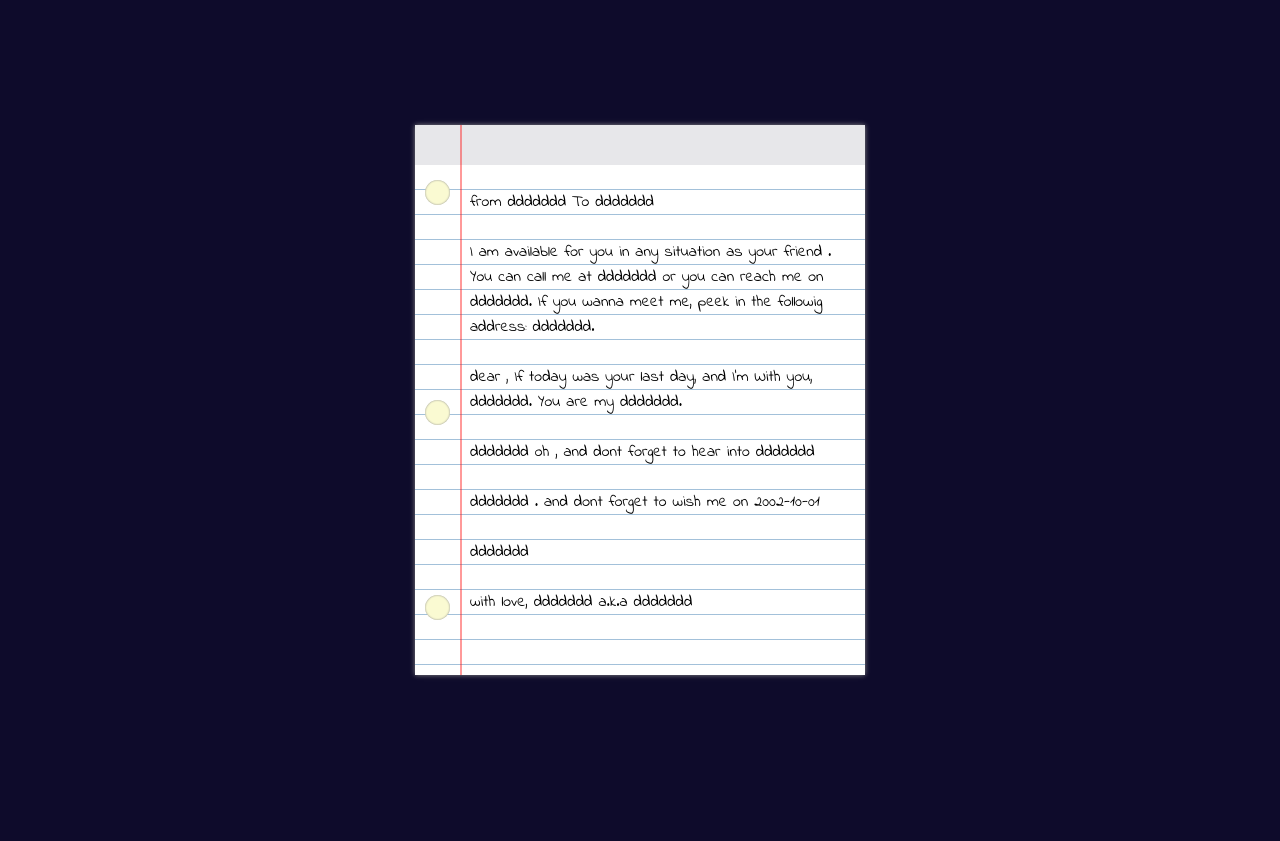
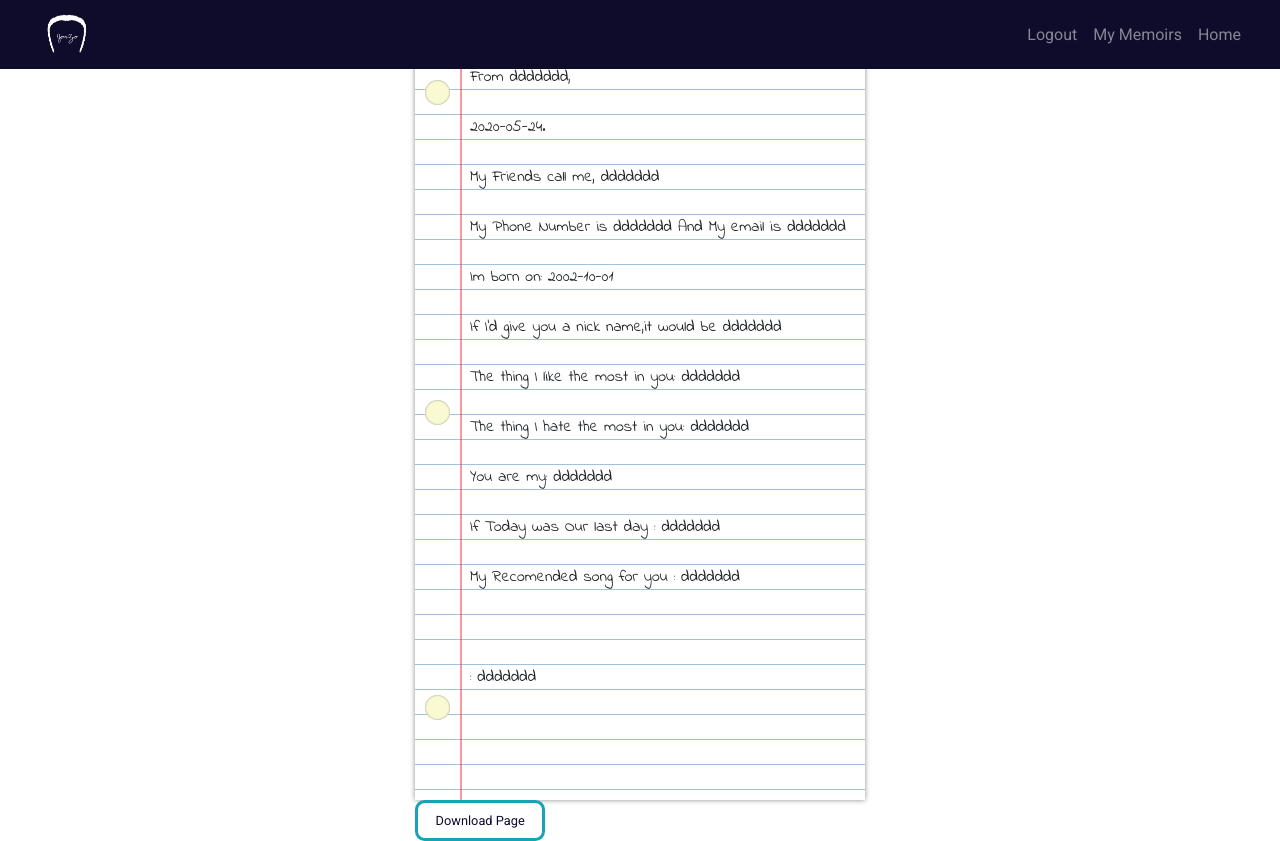
Before and after one commit to AadharshAadhithya/Jurzo, a Flask app: page /slam/1 in a window 1280 px wide. Before the commit the page ends 678 px from the top, so only its background shows below. Run offline with Flask 2, Linux system fonts and the light colour scheme; a user stored in the database is signed in; data comes from the database, SQL or seed files in the repository; both versions use the stored data as it was after the commit; some libraries are stand-ins or nearby versions.

Commit message:
Stylying corrected. Ccaurosal Image changed. PDF feature enabled

```diff
--- a/Jurzo/routes.py
+++ b/Jurzo/routes.py
@@ -2,6 +2,9 @@
 from flask import *
 from Jurzo.fourms import RegistrationForm , LoginForm,PageForm
 from Jurzo import jurzo
+import pdfkit
+
+
 
 from Jurzo.models import User, Page
 from Jurzo import db,bcrypt
@@ -95,3 +98,16 @@ def slam(slam_id):
         return render_template('slam.html' , slam=slam)
     else:
         abort(403)
+
+
+@jurzo.route('/slampdf/<slam_id>',methods=['GET','POST'])
+def pdfslam(slam_id):
+    slam=Page.query.get_or_404(slam_id)
+    if current_user == slam.owner:
+        slam_html = render_template('new_pdf.html',slam=slam)
+        slam_pdf = pdfkit.from_string(slam_html,False)
+
+        response = make_response(slam_pdf,False)
+        response.headers['Content-Type']='application/pdf'
+        response.headers['Content-Disposition']="inline; filename = out.pdf"
+        return response
--- a/Jurzo/static/slam.css
+++ b/Jurzo/static/slam.css
@@ -6,10 +6,10 @@ body {
 }
 .paper {
   position: absolute;
-  height: 550px;
+  height: 100%;
   width: 450px;
   background: rgba(255,255,255,0.9);
-  margin: -275px -225px;
+  margin: -400px -225px;
   left: 50%;
   top: 50%;
   box-shadow: 0px 0px 5px 0px #888;
@@ -57,3 +57,8 @@ body {
 .hole-bottom {
   bottom: 10%;
 }
+
+.btn{
+  color:#0e0b2b;
+
+}
--- a/Jurzo/static/style.css
+++ b/Jurzo/static/style.css
@@ -1,12 +1,11 @@
-@import url('https://fonts.googleapis.com/css2?family=Leckerli+One&display=swap');
-@import url('https://fonts.googleapis.com/css2?family=Lobster&display=swap');
 
+@import url('https://fonts.googleapis.com/css2?family=Lobster+Two&display=swap');
 
 
 body {
   overflow-x: hidden; /*--right gutter fix--*/
-  font-family: 'Leckerli One', cursive;
-  color: #505962S;
+  font-family: 'Lobster Two', cursive;
+
 }
 
 .navbar-brand img{
@@ -47,9 +46,10 @@ body {
 .btn{
   border-width: medium;
   border-radius: 0.6rem;
+  boder-color:#0e0d2c;
   padding: .5rem 1.1rem;
   font-size: .8rem;
-  color:white;
+  color:#0e0d2c;
 }
 
 h3.heading{
@@ -121,8 +121,8 @@ nav a{
 
 
 .cta-100 {
-  margin-top: 100px;
-  padding-left: 8%;
+  margin-top: 250%;
+  padding-left: 7%%;
   padding-top: 7%;
 }
 .col-md-4{
@@ -265,9 +265,7 @@ figure img{width:300px;}
   padding-left: 50%;
 }
 
-.md-form{
-  color:white;
-}
+
 
 .form-7{
    margin-left: 50%;
--- a/Jurzo/templates/home.html
+++ b/Jurzo/templates/home.html
@@ -44,7 +44,7 @@
 
                <div class="col-md-4">
                 <textarea id="form7" class="md-textarea form-control" rows="1"> domainname{{url_for('page',username=current_user.username)}}</textarea>
-               <label for="form7">Your Slam Link</label>
+               <label style="color: white" for="form7">Get your slam , and Share <br> with Friends </label>
              </div>
 
 
@@ -54,7 +54,7 @@
                <div class="col-md-4">
              </div>
 
-            <a onclick ="CopyText()" class="btn btn-outline-light">Get Your Slam</a>
+            <button onclick ="CopyText()"  class="btn btn-outline-light">Get Your Slam</button>
             {%else%}
             <h3 class="h3">lorem ipsum.</h3>
             <a class="btn btn-outline-light" href="{{url_for('register')}}">Get Started</a>
--- a/Jurzo/templates/layout.html
+++ b/Jurzo/templates/layout.html
@@ -11,6 +11,7 @@
   <link rel="stylesheet" href="https://use.fontawesome.com/releases/v5.0.8/css/solid.css">
   <link rel="stylesheet" type="text/css" href="{{url_for('static', filename='form.css')}}">
   <script type="text/javascript" src="{{url_for('static', filename='funcs.js')}}"></script>
+  <link href="https://fonts.googleapis.com/css2?family=Lobster+Two&display=swap" rel="stylesheet">
 </head>
 
 
--- a/Jurzo/templates/slam.html
+++ b/Jurzo/templates/slam.html
@@ -4,33 +4,161 @@
     <meta charset="UTF-8">
     <title>{{slam.name}}-{{ current_user.username}}</title>
     <link rel="stylesheet" type="text/css" href="{{url_for('static',filename='slam.css')}}">
+       <link rel="stylesheet" href="https://stackpath.bootstrapcdn.com/bootstrap/4.1.0/css/bootstrap.min.css">
+    <link rel="stylesheet" href="{{url_for('static', filename='style.css')}}">
+    <script src="https://ajax.googleapis.com/ajax/libs/jquery/3.3.1/jquery.min.js"></script>
+  <script src="https://cdnjs.cloudflare.com/ajax/libs/popper.js/1.12.9/umd/popper.min.js"></script>
+  <script src="https://maxcdn.bootstrapcdn.com/bootstrap/4.0.0/js/bootstrap.min.js"></script>
+  <link rel="stylesheet" href="https://use.fontawesome.com/releases/v5.0.8/css/solid.css">
+  <link rel="stylesheet" type="text/css" href="{{url_for('static', filename='form.css')}}">
+  <script type="text/javascript" src="{{url_for('static', filename='funcs.js')}}"></script>
+  <link href="https://fonts.googleapis.com/css2?family=Lobster+Two&display=swap" rel="stylesheet">
 </head>
 <body>
+
+  <nav class="navbar navbar-dark navbar-expand-md fixed-top">
+            <div class="container-fluid">
+                <a class="navbar-brand" href="{{url_for('home')}}"> <img src="{{url_for('static',filename='img/Loogo.png')}}" alt="Jorzo logo"> </a>
+
+                <button type="button" class="navbar-toggler" data-toggle="collapse" data-target="#menu">
+                    <span class="navbar-toggler-icon"></span>
+                </button>
+                    <div class="collapse navbar-collapse justify-content-end " id="menu">
+                        <ul class="navbar-nav ml-auto">
+
+                            {%if current_user.is_authenticated%}
+                            <li class="nav-item"><a href="{{url_for('logout')}}" class="nav-link">Logout</a></li>
+                            <li class="nav-item"><a href="{{url_for('memoirs')}}" class="nav-link">My Memoirs</a></li>
+                             <li class="nav-item"><a href="{{url_for('home')}}" class="nav-link">Home</a></li>
+
+                             {%endif%}
+
+
+
+
+
+
+                        </ul>
+                    </div>
+
+
+
+
+            </div>
+
+
+
+
+
+
+
+
+
+
+        </nav>
+
 
     <div class="paper">
   <div class="lines">
     <div class="text" contenteditable spellcheck="false">
 
-      from {{slam.name}} To  {{current_user.username}} <br /><br />
-      I am available for you in any situation as your friend . You can call me at {{slam.phone_num}} or you can reach me on {{slam.mail}}. If you wanna meet me, peek in the followig address:
-      {{slam.address}}.
+     From {{slam.name}},<br/><br/>
+
+     {{slam.date_created.date()}}. <br/><br/>
+
+     <span class='req'> My Friends call me, <span>
+      <span class='ans'> {{slam.pet_name}}</span>
 
       <br /><br />
 
-      dear {{slam.nickname}},
-      If today was your last day, and I'm With you, {{slam.lastd}}. You are my {{slam.what_us}}.
+      <span class='req'> My Phone Number is <span>
+      <span class='ans'> {{slam.phone_num}}</span>
+      <span class='req'> And My email is <span>
+      <span class='ans'> {{slam.mail}}</span>
       <br /><br />
 
-      {{slam.likes}} oh , and dont forget to hear into {{slam.Songs}}
+      {%if slam.birthday%}
+
+      <span class='req'> Im born on: <span>
+      <span class='ans'> {{slam.birthday}}</span>
+      <br /><br />
+
+
+      {%endif%}
+
+      {%if slam.nick_name%}
+
+      <span class='req'> If I'd give you a nick name,it would be  <span>
+      <span class='ans'> {{slam.nick_name}}</span>
+      <br /><br />
+
+
+      {%endif%}
+
+      {%if slam.likes%}
+
+      <span class='req'> The thing I like the most in you: <span>
+      <span class='ans'> {{slam.likes}}</span>
+      <br /><br />
+
+
+      {%endif%}
+
+      {%if slam.hates%}
+
+      <span class='req'> The thing I hate the most in you: <span>
+      <span class='ans'> {{slam.hates}}</span>
+      <br /><br />
+
+
+      {%endif%}
+
+       {%if slam.what_us%}
+
+      <span class='req'>You are my: <span>
+      <span class='ans'> {{slam.what_us}}</span>
+      <br /><br />
+
+
+      {%endif%}
+
+       {%if slam.lastd%}
+
+      <span class='req'>If Today was Our last day : <span>
+      <span class='ans'> {{slam.lastd}}</span>
+      <br /><br />
+
+
+      {%endif%}
+
+      {%if slam.Songs%}
+
+      <span class='req'>My Recomended song for you :  <span>
+      <span class='ans'> {{slam.Songs}}</span>
+      <br /><br />
+
+
+      {%endif%}
+
+       <br /><br />
+
+
+      {%if slam.Quote%}
+
+      <span class='req'>:  <span>
+      <span class='ans'> {{slam.Quote}}</span>
+      <br /><br />
+
+
+      {%endif%}
+
+
 
       <br /><br />
-     {{slam.hates}} . and dont forget to wish me on {{slam.birthday}}
-     <br /><br />
 
-     {{slam.Quote}}
-      <br /><br />
-      with love,
-      {{slam.pet_name}} a.k.a {{slam.name}}
+
+
+
 
 
 
@@ -41,7 +169,16 @@
   <div class="holes hole-top"></div>
   <div class="holes hole-middle"></div>
   <div class="holes hole-bottom"></div>
+  <a  class='btn btn-outline-info' href="{{url_for('pdfslam', slam_id = slam.id)}}">Download Page</a>
 </div>
+
+
+<div class="row">
+  <div class="container">
+
+
+  </div>
+  </div>
 
 </body>
 </html>
```
Also changed, not shown: Jurzo/templates/memoirs.html (+7 -1 lines), Jurzo/templates/new_pdf.html (added, +109 -0 lines), Jurzo/jurzo.db, Jurzo/static/img/1.png (deleted), Jurzo/static/img/2.png (deleted), Jurzo/static/img/3.png (deleted), Jurzo/static/img/4.png (deleted), Jurzo/static/img/5.png (deleted), Jurzo/static/img/Fhands.jpg (added), Jurzo/static/img/Fhands.png (added), Jurzo/static/img/hand-gesturing-friendship-vector-18807258.jpg (added), 2 other files.
